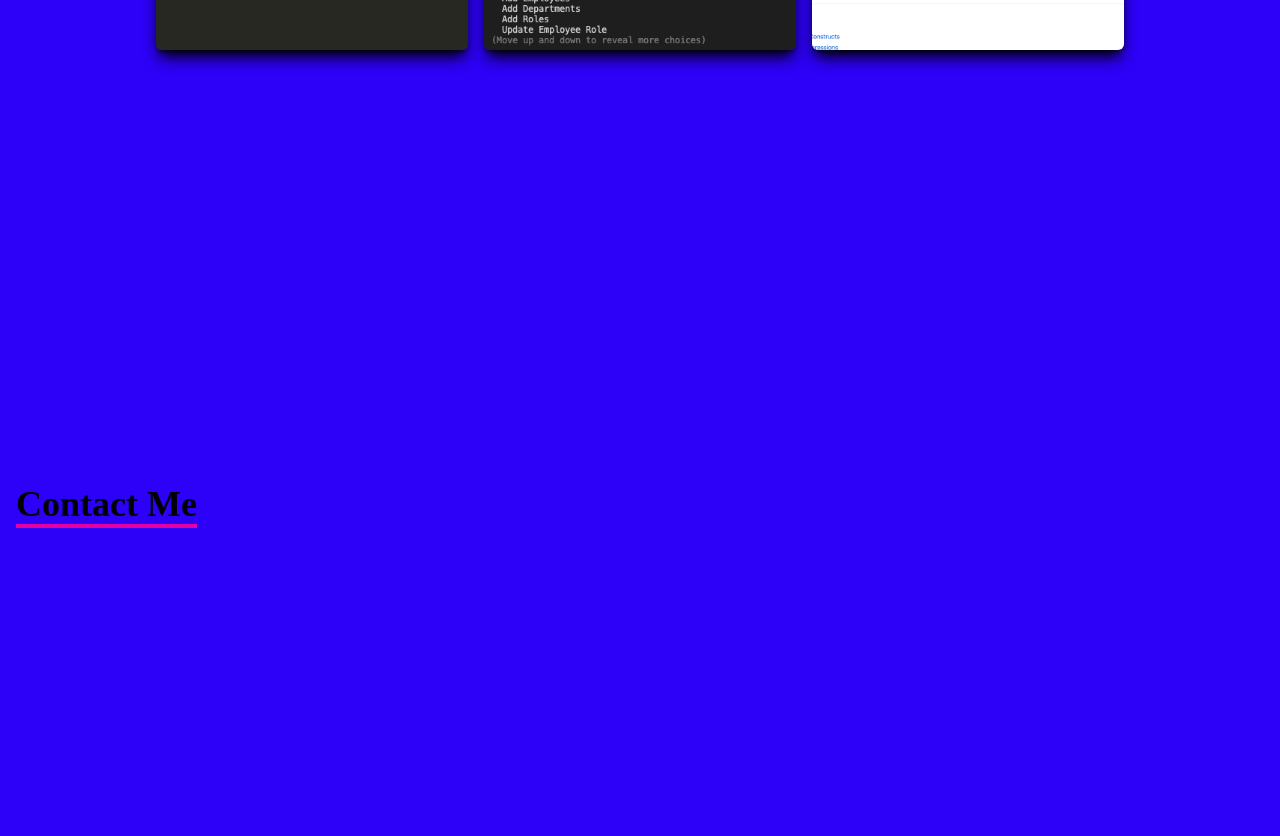
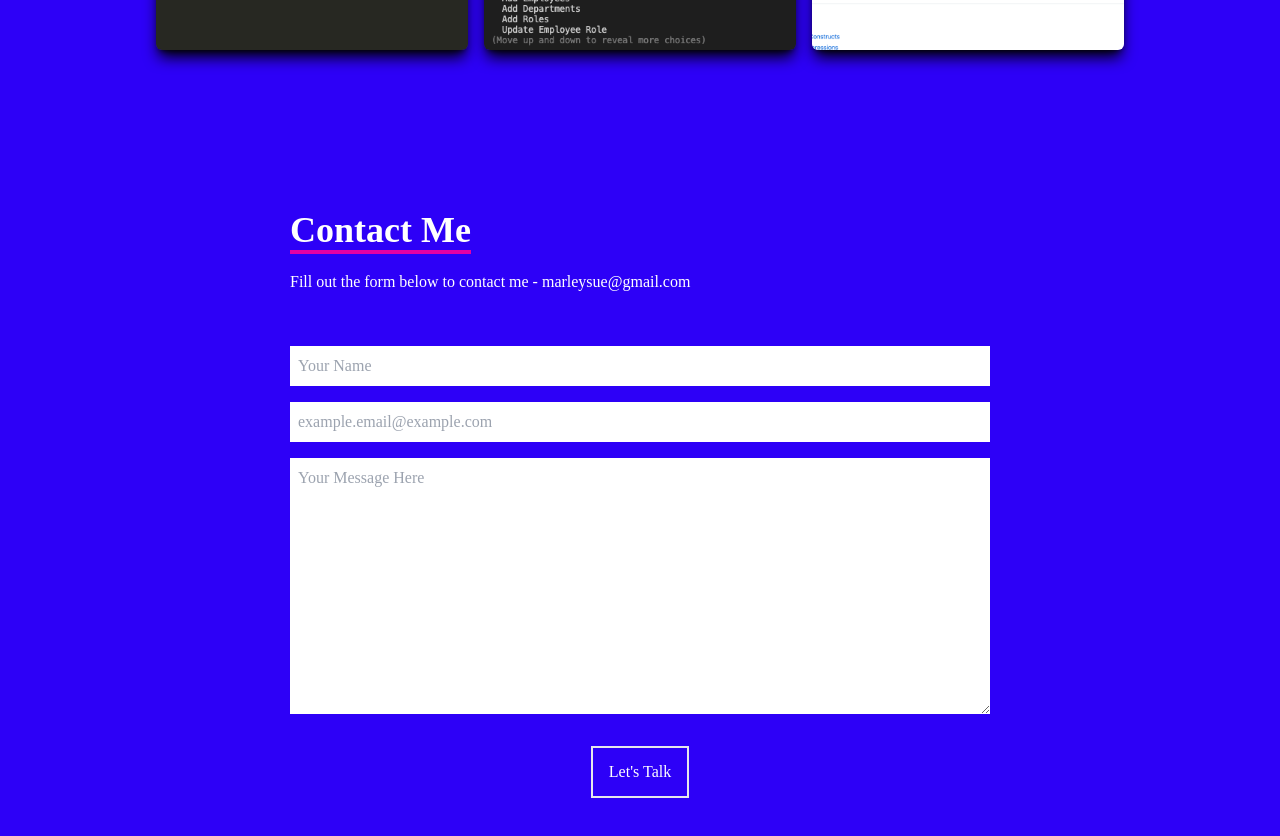
Before and after one commit to marleyschneiderr/react-to-marley, a React (Create React App) app in the folder react-to-marley/: page / in a window 1280 px wide. Shown: the part 3080-3916 px from the top of the page. Built offline with nearby package versions, Linux system fonts and the light colour scheme; the HTML template or start-up script is replaced by a standard one.

Commit message:
Completing contact form

```diff
--- a/react-to-marley/src/components/Contact.jsx
+++ b/react-to-marley/src/components/Contact.jsx
@@ -1,18 +1,25 @@
-import React from 'react'
+import React from "react";
 
 const Contact = () => {
   return (
-    <div name="contact" className='w-full h-screen bg-[#2d00f7] flex justify-center items-center p-4'>
-        <form action="" className='flex flex-col max-w-[700] w-full'>
-            <div className='pb-8'>
-                <p className='text-4xl font-bold inline border-b-4 border-[#E500A4]'>
-                    Contact Me
-                </p>
-            </div>
-        </form>
+    <div
+      name="contact"
+      className="w-full h-screen bg-[#2d00f7] flex justify-center items-center p-4"
+    >
+      <form method="POST" id="contactme" action="https://getform.io/f/06216a09-0dc6-43dd-be70-5a3164138d74" className="flex flex-col max-w-[700px] w-full">
+        <div className="pb-8">
+          <p className="text-4xl font-bold inline border-b-4 border-[#E500A4] text-white">
+            Contact Me
+          </p>
+          <p className="text-white py-5">Fill out the form below to contact me - marleysue@gmail.com</p>
+        </div>
+        <input className="bg-white p-2" type="text" placeholder="Your Name" name="name" />
+        <input className="my-4 p-2 bg-white" type="email" placeholder="example.email@example.com" name="email" />
+        <textarea className="bg-white p-2" name="message" rows="10" placeholder="Your Message Here"></textarea>
+        <button className="text-white border-2 hover:bg-[#E500A4] hover:border-[#E500A4] px-4 py-3 my-8 mx-auto flex items-center">Let's Talk</button>
+      </form>
+    </div>
+  );
+};
 
-    </div>
-  )
-}
-
-export default Contact
+export default Contact;
--- a/react-to-marley/src/components/Navbar.jsx
+++ b/react-to-marley/src/components/Navbar.jsx
@@ -4,7 +4,6 @@ import {
   FaTimes,
   FaLinkedin,
   FaGithub,
-  FaFacebook,
   FaInstagram,
 } from "react-icons/fa";
 import { BsFillPersonLinesFill } from "react-icons/bs";
@@ -18,7 +17,7 @@ const Navbar = () => {
   return (
     <div className="fixed w-full h-[85px] flex justify-between items-center px-4 bg-[#2d00f7] text-white">
       <div>
-        <img src={Logo} alt="Logo Image" style={{ width: "100px" }} />
+        <img src={Logo} alt="Logo" style={{ width: "100px" }} />
       </div>
 
       {/* Menu */}
@@ -36,7 +35,7 @@ const Navbar = () => {
           <a href="#portfolio">Portfolio</a>
         </li>
         <li>
-          <a href="#contact">Contact</a>
+          <a href="#contactme">Contact</a>
         </li>
         <li>
           <a href="https://drive.google.com/file/d/1N2RQcF8eYyeHvDkHhPPcsAvQ6zo__P01/view?usp=sharing">Resume</a>
```
